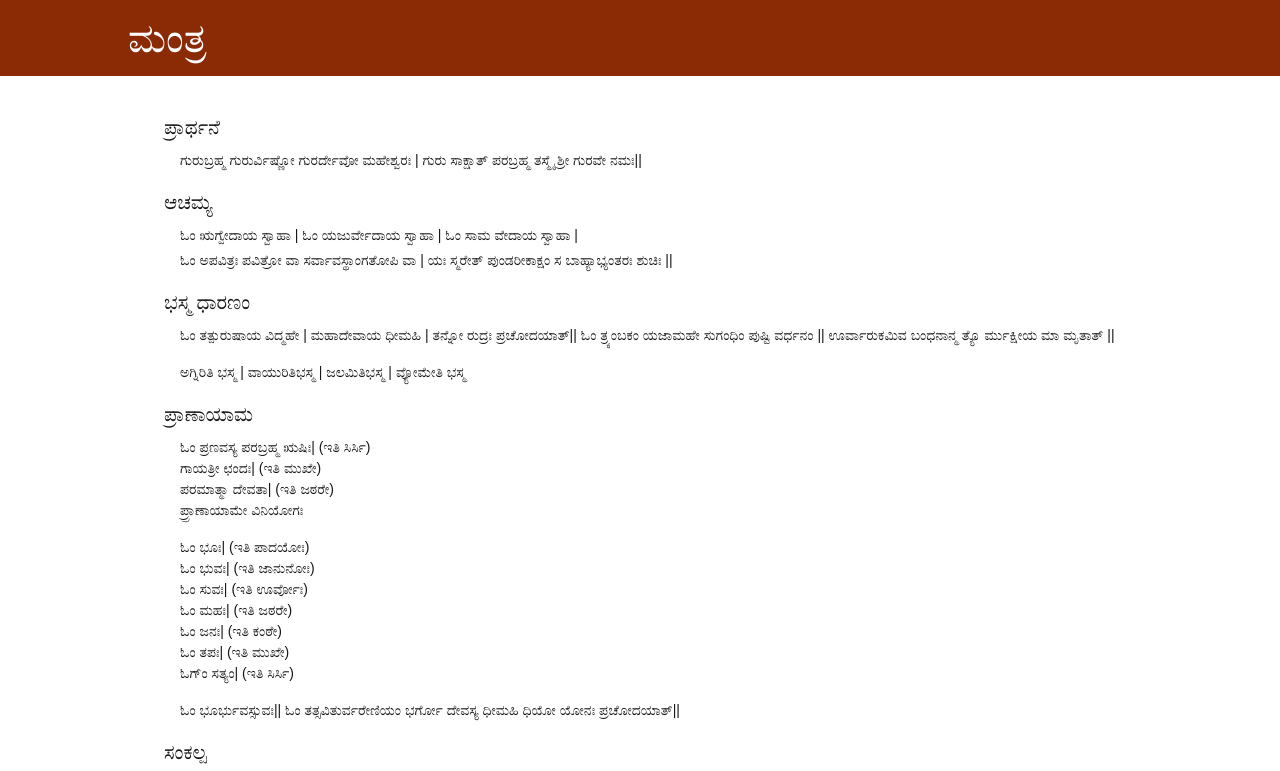
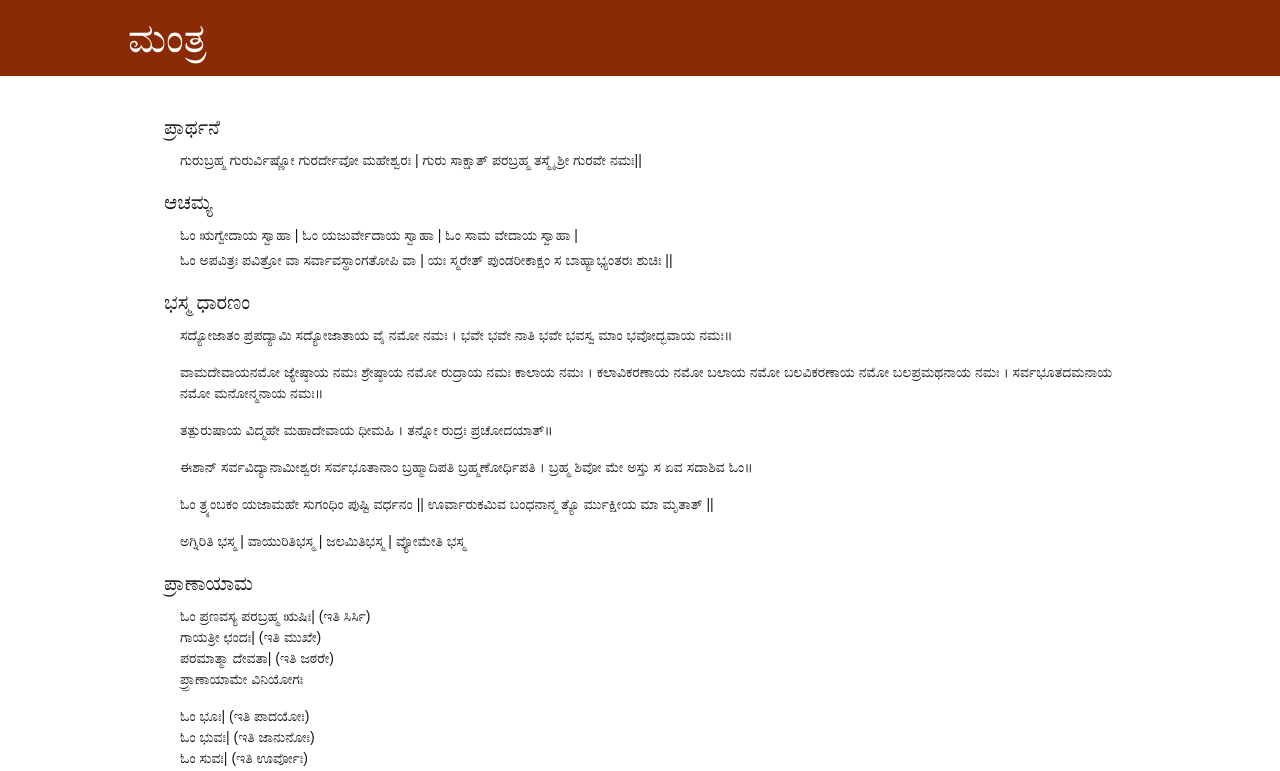
Before and after one commit to hegde-sachin/mantra, a Next.js app: page / in a window 1280 px wide. Shown: the top 771 px of the page. Built offline with nearby package versions, Linux system fonts and the light colour scheme; a web font is replaced by a local one.

Commit message:
Updated content

```diff
--- a/app/page.tsx
+++ b/app/page.tsx
@@ -26,7 +26,22 @@ export default function Home() {
         <h4 className="text-large lg:text-xLarge">ಭಸ್ಮ ಧಾರಣಂ</h4>
         <div className="flex flex-col gap-4 pl-4">
           <p className="text-small lg:text-medium">
-            ಓಂ ತತ್ಪುರುಷಾಯ ವಿದ್ಮಹೇ | ಮಹಾದೇವಾಯ ಧೀಮಹಿ | ತನ್ನೋ ರುದ್ರಃ ಪ್ರಚೋದಯಾತ್||
+            ಸದ್ಯೋಜಾತಂ ಪ್ರಪದ್ಯಾಮಿ ಸದ್ಯೋಜಾತಾಯ ವೈ ನಮೋ ನಮಃ । ಭವೇ ಭವೇ ನಾತಿ ಭವೇ ಭವಸ್ವ
+            ಮಾಂ ಭವೋದ್ಭವಾಯ ನಮಃ॥
+          </p>
+          <p className="text-small lg:text-medium">
+            ವಾಮದೇವಾಯನಮೋ ಜ್ಯೇಷ್ಠಾಯ ನಮಃ ಶ್ರೇಷ್ಠಾಯ ನಮೋ ರುದ್ರಾಯ ನಮಃ ಕಾಲಾಯ ನಮಃ ।
+            ಕಲಾವಿಕರಣಾಯ ನಮೋ ಬಲಾಯ ನಮೋ ಬಲವಿಕರಣಾಯ ನಮೋ ಬಲಪ್ರಮಥನಾಯ ನಮಃ । ಸರ್ವಭೂತದಮನಾಯ
+            ನಮೋ ಮನೋನ್ಮನಾಯ ನಮಃ॥
+          </p>
+          <p className="text-small lg:text-medium">
+            ತತ್ಪುರುಷಾಯ ವಿದ್ಮಹೇ ಮಹಾದೇವಾಯ ಧೀಮಹಿ । ತನ್ನೋ ರುದ್ರಃ ಪ್ರಚೋದಯಾತ್॥
+          </p>
+          <p className="text-small lg:text-medium">
+            ಈಶಾನ್ ಸರ್ವವಿದ್ಯಾನಾಮೀಶ್ವರಃ ಸರ್ವಭೂತಾನಾಂ ಬ್ರಹ್ಮಾದಿಪತಿ ಬ್ರಹ್ಮಣೋರ್ಧಿಪತಿ ।
+            ಬ್ರಹ್ಮ ಶಿವೋ ಮೇ ಅಸ್ತು ಸ ಏವ ಸದಾಶಿವ ಓಂ॥
+          </p>
+          <p className="text-small lg:text-medium">
             ಓಂ ತ್ರ್ಯಂಬಕಂ ಯಜಾಮಹೇ ಸುಗಂಧಿಂ ಪುಷ್ಟಿ ವರ್ಧನಂ || ಊರ್ವಾರುಕಮಿವ ಬಂಧನಾನ್ಮ
             ತ್ಯೊ ರ್ಮುಕ್ಷೀಯ ಮಾ ಮೃತಾತ್ ||
           </p>
```
